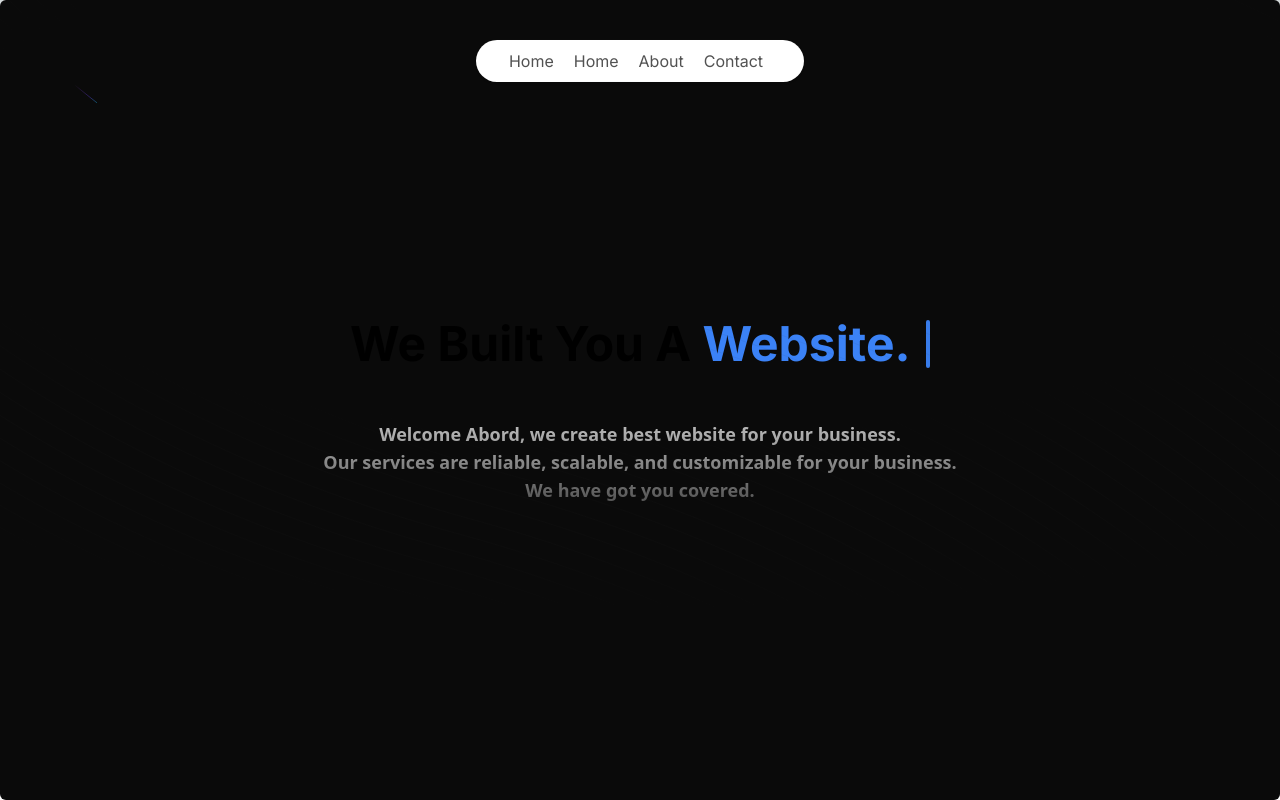
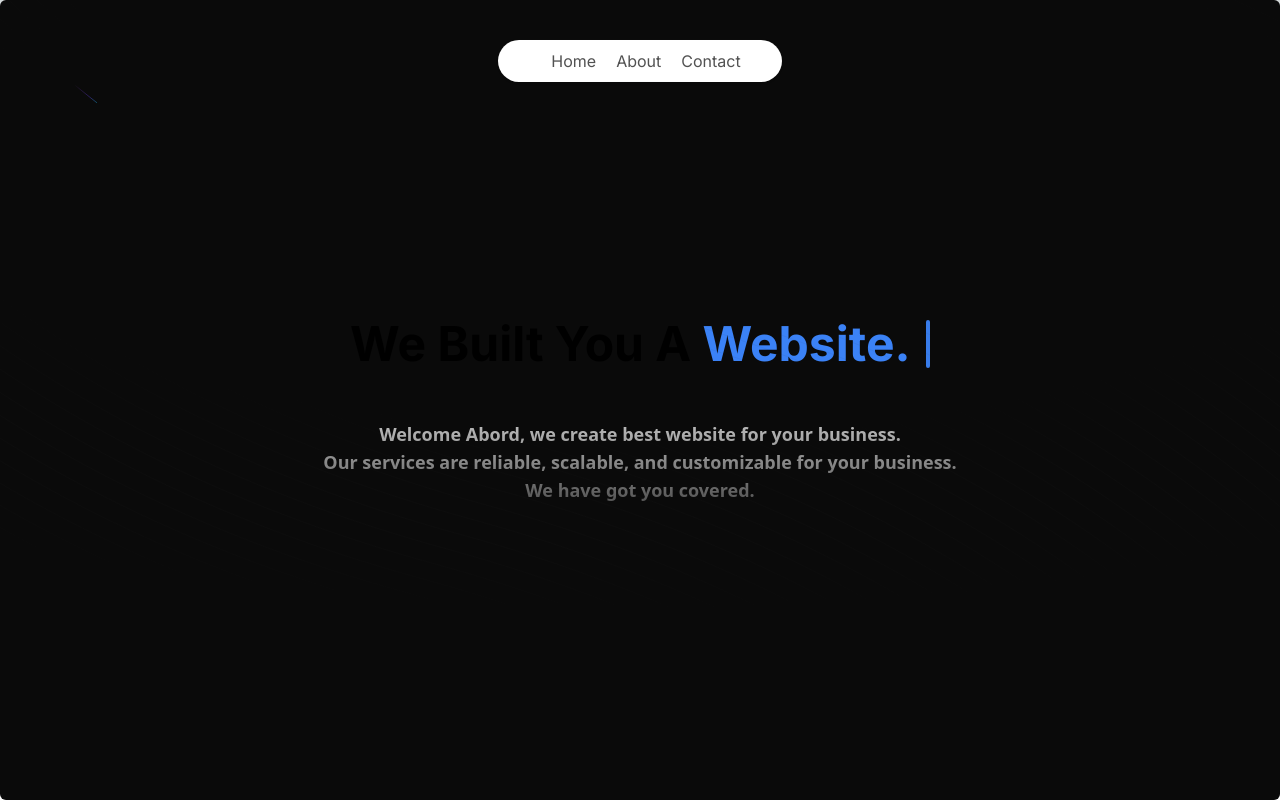
Before and after one commit to dhruv-gour07/next, a Next.js app: page / in a window 1280 px wide. Built offline with nearby package versions, Linux system fonts and the light colour scheme.

Commit message:
Update floating-navbar.tsx

```diff
--- a/src/components/ui/floating-navbar.tsx
+++ b/src/components/ui/floating-navbar.tsx
@@ -118,13 +118,13 @@ export const FloatingNav = ({
         )}
       >
         {/* <button className="border text-sm font-medium relative border-neutral-200 dark:border-white/[0.2] text-black dark:text-white px-4 py-2 rounded-full"> */}
-          <Link href="/"
+          {/* <Link href="/"
           className={cn(
             "relative dark:text-neutral-50 items-center flex space-x-1 text-neutral-600 dark:hover:text-neutral-300 hover:text-neutral-500"
         )}
           >Home</Link>
+        {/* </button> */}
           <span className="absolute inset-x-10 w-1/2 mx-auto -bottom-px bg-gradient-to-r from-transparent via-slate-50 to-transparent h-px" />
-        {/* </button> */}
         {navItems.map((navItem: any, idx: number) => (
           <Link
             key={`link=${idx}`}
```
